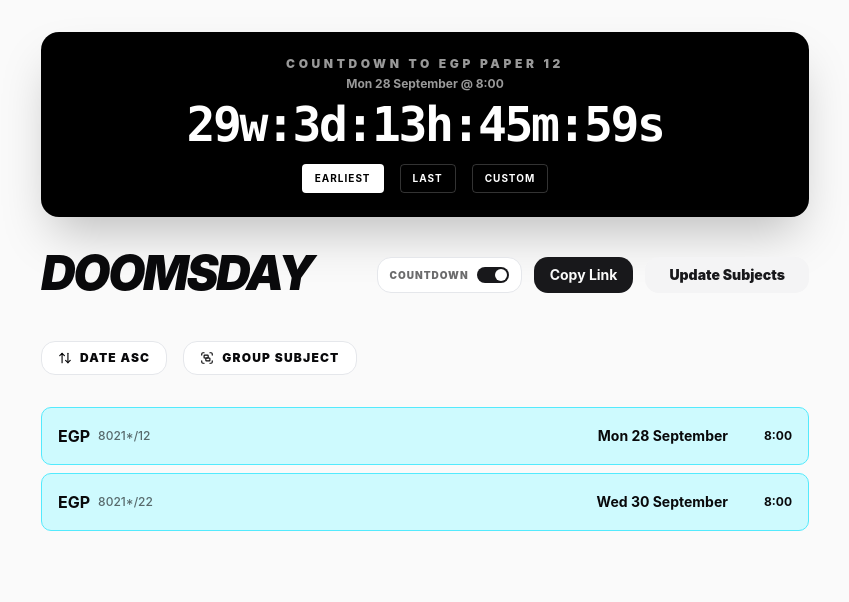
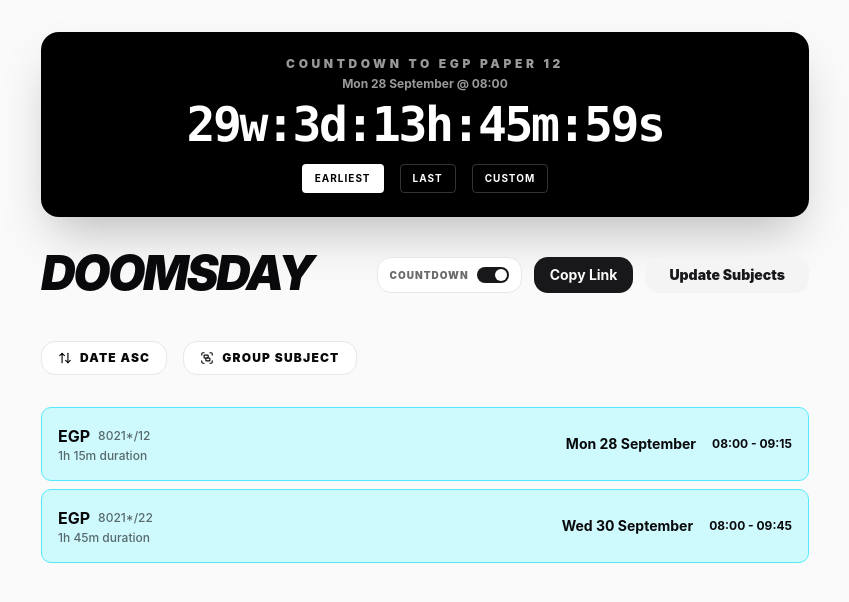
Before and after one commit to Pushkar-Gooljar/pushthecar, a React (Vite) app: page /doomsday in a window 1280 px wide. Shown: the top 602 px of the page, without its empty margins (215-1064 px from the left). Built offline with nearby package versions, Linux system fonts and the light colour scheme; the HTML template or start-up script is replaced by a standard one.

Commit message:
added duration and end times to /doomsday

```diff
--- a/public/nov2026TimetableData.json
+++ b/public/nov2026TimetableData.json
@@ -7,31 +7,36 @@
         "paper": "12",
         "day": "WED",
         "date": "30/09/2026",
-        "time": "PM"
+        "time": "PM",
+        "duration": 110
       },
       {
         "paper": "32",
         "day": "THU",
         "date": "15/10/2026",
-        "time": "PM"
+        "time": "PM",
+        "duration": 110
       },
       {
         "paper": "52",
         "day": "WED",
         "date": "07/10/2026",
-        "time": "PM"
+        "time": "PM",
+        "duration": 75
       },
       {
         "paper": "42",
         "day": "TUE",
         "date": "13/10/2026",
-        "time": "PM"
+        "time": "PM",
+        "duration": 75
       },
       {
         "paper": "62",
         "day": "TUE",
         "date": "13/10/2026",
-        "time": "PM"
+        "time": "PM",
+        "duration": 75
       }
     ]
   },
@@ -43,31 +48,36 @@
         "paper": "12",
         "day": "TUE",
         "date": "10/11/2026",
-        "time": "PM"
+        "time": "PM",
+        "duration": 75
       },
       {
         "paper": "22",
         "day": "WED",
         "date": "14/10/2026",
-        "time": "PM"
+        "time": "PM",
+        "duration": 75
       },
       {
         "paper": "33",
         "day": "THU",
         "date": "08/10/2026",
-        "time": "PM"
+        "time": "PM",
+        "duration": 120
       },
       {
         "paper": "42",
         "day": "MON",
         "date": "12/10/2026",
-        "time": "PM"
+        "time": "PM",
+        "duration": 120
       },
       {
         "paper": "52",
         "day": "WED",
         "date": "14/10/2026",
-        "time": "PM"
+        "time": "PM",
+        "duration": 75
       }
     ]
   },
@@ -79,31 +89,36 @@
         "paper": "12",
         "day": "FRI",
         "date": "13/11/2026",
-        "time": "PM"
+        "time": "PM",
+        "duration": 75
       },
       {
         "paper": "22",
         "day": "FRI",
         "date": "09/10/2026",
-        "time": "PM"
+        "time": "PM",
+        "duration": 75
       },
       {
         "paper": "33",
         "day": "TUE",
         "date": "29/09/2026",
-        "time": "PM"
+        "time": "PM",
+        "duration": 120
       },
       {
         "paper": "42",
         "day": "FRI",
         "date": "16/10/2026",
-        "time": "PM"
+        "time": "PM",
+        "duration": 120
       },
       {
         "paper": "52",
         "day": "FRI",
         "date": "09/10/2026",
-        "time": "PM"
+        "time": "PM",
+        "duration": 75
       }
     ]
   },
@@ -115,19 +130,22 @@
         "paper": "12",
         "day": "FRI",
         "date": "09/10/2026",
-        "time": "AM"
+        "time": "AM",
+        "duration": 90
       },
       {
         "paper": "22",
         "day": "WED",
         "date": "14/10/2026",
-        "time": "AM"
+        "time": "AM",
+        "duration": 120
       },
       {
         "paper": "32",
         "day": "TUE",
         "date": "20/10/2026",
-        "time": "AM"
+        "time": "AM",
+        "duration": 90
       }
     ]
   },
@@ -139,31 +157,36 @@
         "paper": "12",
         "day": "THU",
         "date": "12/11/2026",
-        "time": "PM"
+        "time": "PM",
+        "duration": 75
       },
       {
         "paper": "22",
         "day": "TUE",
         "date": "20/10/2026",
-        "time": "PM"
+        "time": "PM",
+        "duration": 75
       },
       {
         "paper": "33",
         "day": "TUE",
         "date": "06/10/2026",
-        "time": "PM"
+        "time": "PM",
+        "duration": 120
       },
       {
         "paper": "42",
         "day": "FRI",
         "date": "23/10/2026",
-        "time": "PM"
+        "time": "PM",
+        "duration": 120
       },
       {
         "paper": "52",
         "day": "TUE",
         "date": "20/10/2026",
-        "time": "PM"
+        "time": "PM",
+        "duration": 75
       }
     ]
   },
@@ -175,13 +198,15 @@
         "paper": "12",
         "day": "MON",
         "date": "28/09/2026",
-        "time": "AM"
+        "time": "AM",
+        "duration": 75
       },
       {
         "paper": "22",
         "day": "WED",
         "date": "30/09/2026",
-        "time": "AM"
+        "time": "AM",
+        "duration": 105
       }
     ]
   }
--- a/src/pages/Doomsday.tsx
+++ b/src/pages/Doomsday.tsx
@@ -7,6 +7,7 @@ interface Exam {
   day: string;
   date: string;
   time: string;
+  duration: number;
 }
 
 interface SubjectData {
@@ -22,6 +23,7 @@ interface SelectedExam extends Exam {
   timestamp: number;
   formattedDate: string;
   formattedTime: string;
+  formattedEndTime: string;
   isPast: boolean;
 }
 
@@ -53,7 +55,24 @@ const formatDate = (dateStr: string) => {
 };
 
 const formatTime = (timeStr: string) => {
-  return timeStr === 'AM' ? '8:00' : '12:00';
+  return timeStr === 'AM' ? '08:00' : '12:00';
+};
+
+const formatEndTime = (timeStr: string, durationMinutes: number) => {
+  const startHour = timeStr === 'AM' ? 8 : 12;
+  const startMinutes = 0;
+  const totalMinutes = startMinutes + durationMinutes;
+  const endHour = startHour + Math.floor(totalMinutes / 60);
+  const endMinutes = totalMinutes % 60;
+  return `${endHour.toString().padStart(2, '0')}:${endMinutes.toString().padStart(2, '0')}`;
+};
+
+const formatDuration = (minutes: number) => {
+  const h = Math.floor(minutes / 60);
+  const m = minutes % 60;
+  if (h > 0 && m > 0) return `${h}h ${m}m`;
+  if (h > 0) return `${h}h`;
+  return `${m}m`;
 };
 
 const ALEvelOptions = [
@@ -193,6 +212,7 @@ export default function Doomsday() {
           timestamp,
           formattedDate: formatDate(exam.date),
           formattedTime: formatTime(exam.time),
+          formattedEndTime: formatEndTime(exam.time, exam.duration),
           isPast: timestamp < today,
         });
       });
@@ -301,10 +321,15 @@ export default function Doomsday() {
           <span className="font-bold text-base">{exam.subject}</span>
           <span className="text-xs opacity-60 font-medium">{exam.code}/{exam.paper}</span>
         </div>
+        <div className="text-xs opacity-60 font-medium">
+          {formatDuration(exam.duration)} duration
+        </div>
       </div>
       <div className="flex items-center gap-4 text-right">
         <span className="font-bold text-sm">{exam.formattedDate}</span>
-        <span className="text-xs font-bold w-12">{exam.formattedTime}</span>
+        <div className="flex flex-col items-end min-w-16">
+          <span className="text-xs font-bold leading-none">{exam.formattedTime} - {exam.formattedEndTime}</span>
+        </div>
       </div>
     </div>
   );
```
